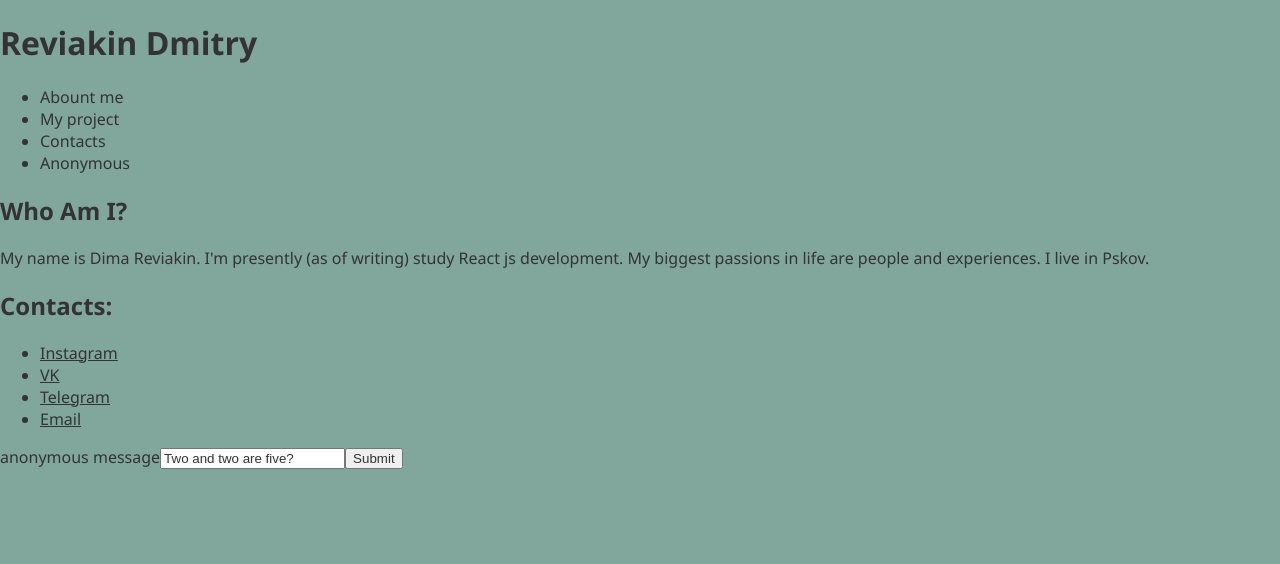
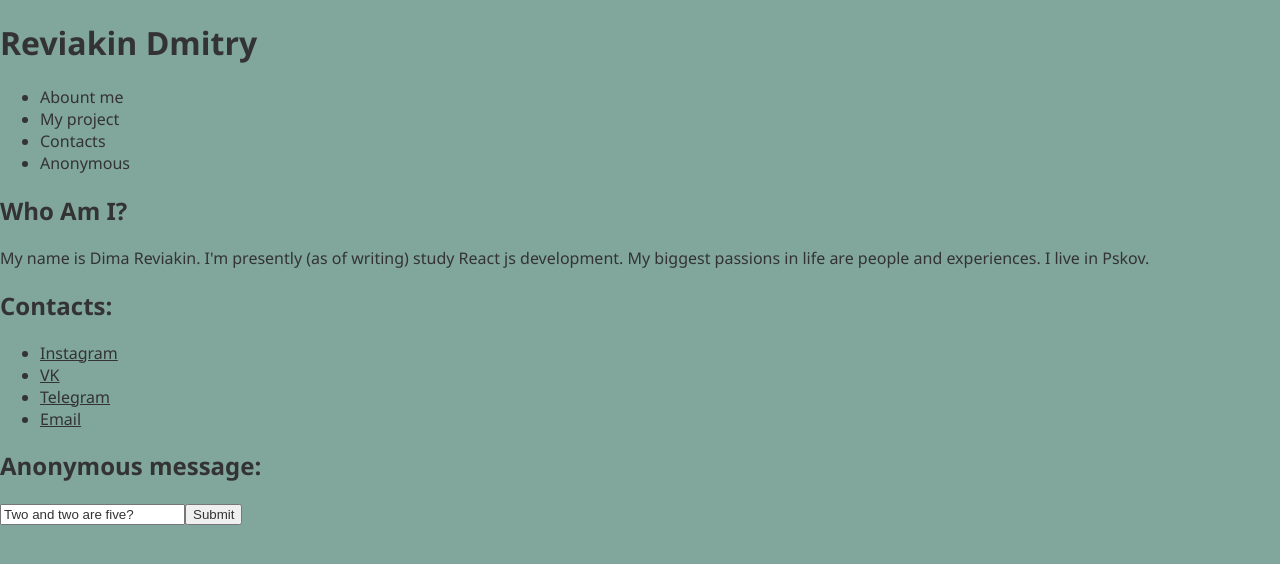
Before and after one commit to reviakin/personal-site, a React (Vite) app: page / in a window 1280 px wide. Shown: the top 564 px of the page. Built offline with nearby package versions, Linux system fonts and the light colour scheme.

Commit message:
add h2 fragment in AnonymousMes component

```diff
--- a/src/components/AnonymousMes.js
+++ b/src/components/AnonymousMes.js
@@ -24,9 +24,9 @@ export default function AnonymousMes({
 
     return (
         <div>
+            <h2>Anonymous message:</h2>
             <form>
                 <label>
-                    anonymous message
                     <input
                         type="text"
                         value={message}
```
